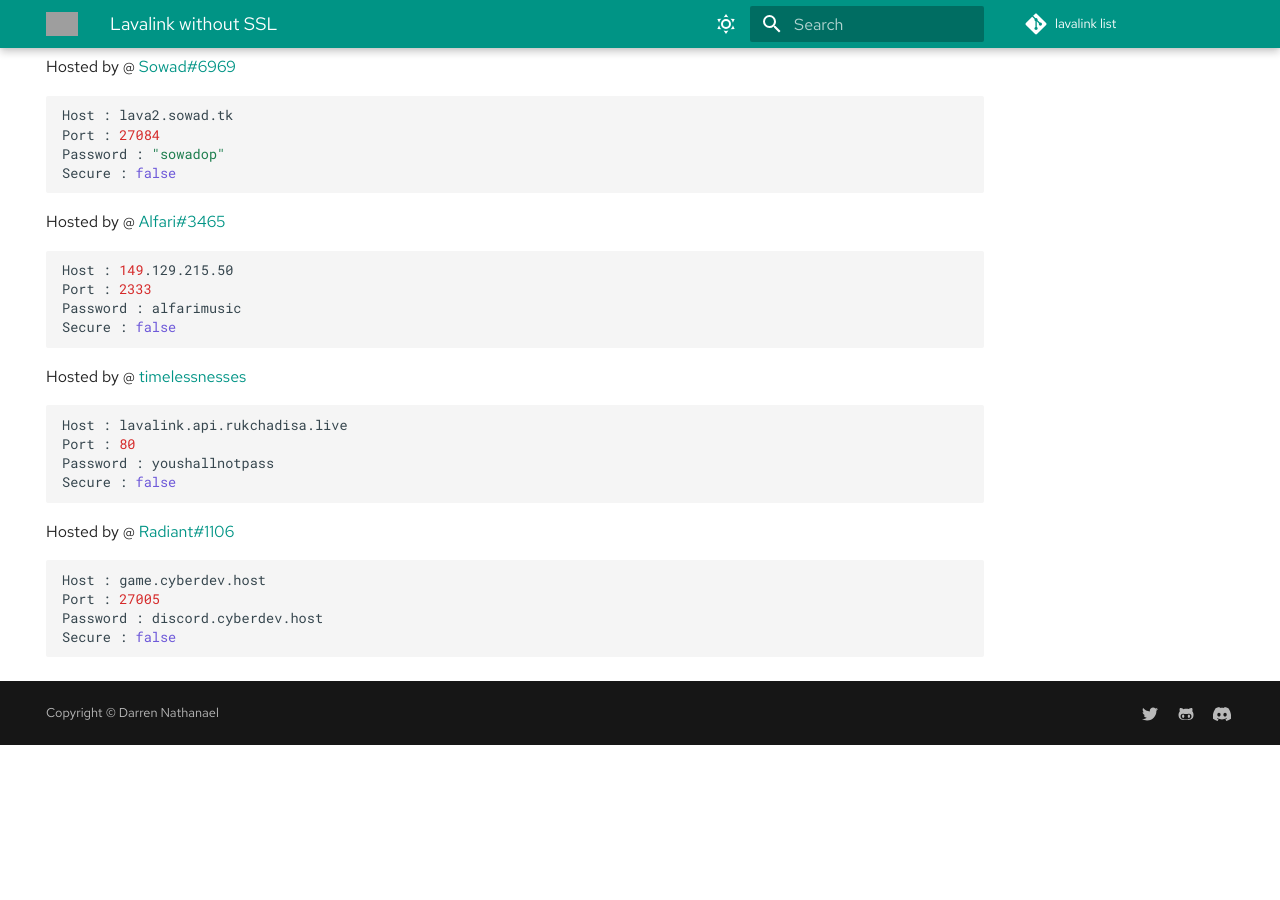
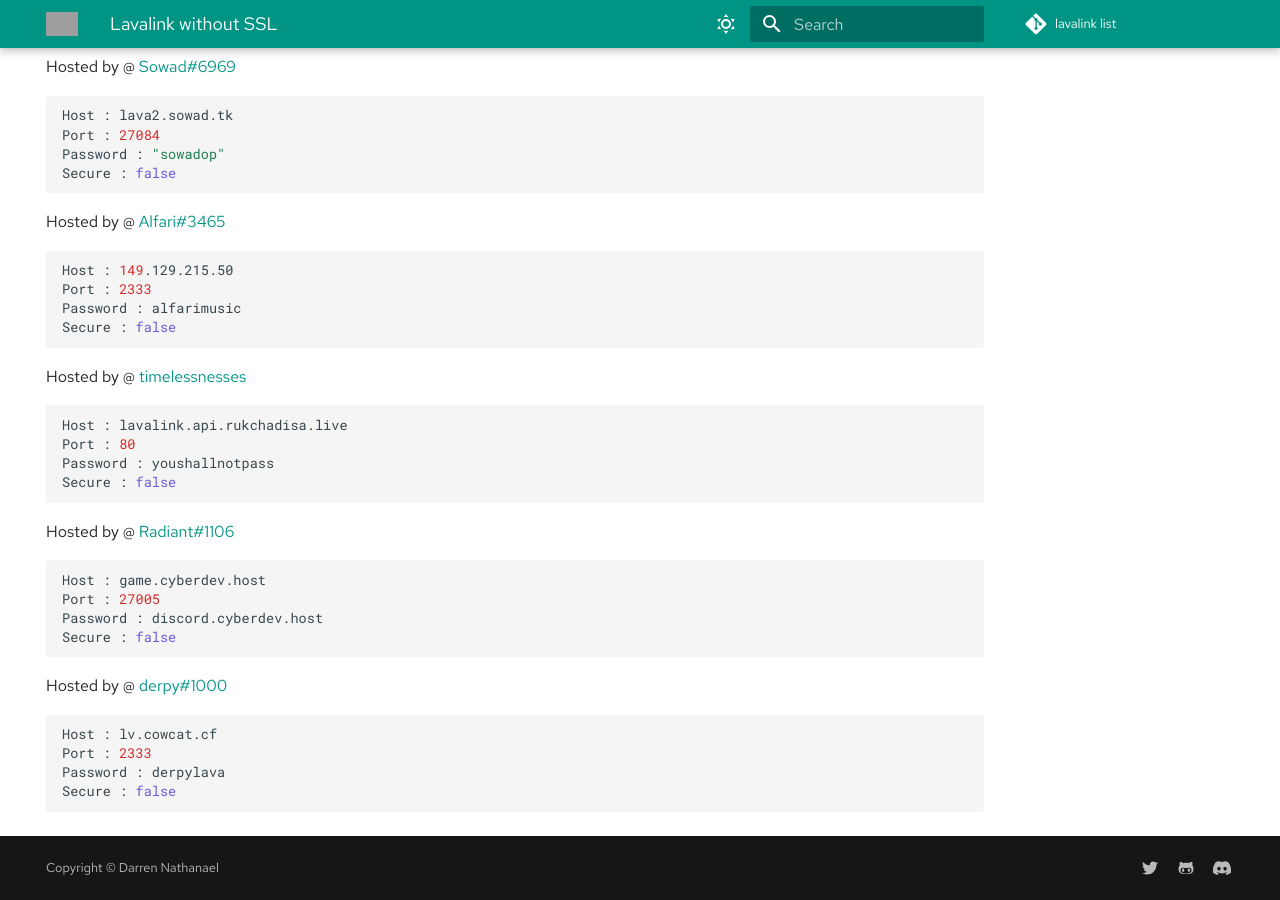
Before and after one commit to DarrenOfficial/lavalink-list, an MkDocs documentation site: the page built from docs/NoSSL/lavalink-without-ssl.md, in a window 1280 px wide and 900 px high, scrolled down 2494 px. Built offline with MkDocs 1.6.1 and Material for MkDocs 9.7.7, drawn with Linux system fonts in a browser that asks for light colours; comment, search, counter and statistics services are not loaded; before the commit the page ends 3239 px from its top, so only the background shows below that; grey boxes are pictures that could not be loaded.

Commit message:
Update lavalink-without-ssl.md (#213)
* Update lavalink-without-ssl.md

forgot to change the port but i changed
(add my lavalink)

* Update lavalink-without-ssl.md

````diff
--- a/docs/NoSSL/lavalink-without-ssl.md
+++ b/docs/NoSSL/lavalink-without-ssl.md
@@ -154,3 +154,11 @@ Port : 27005
 Password : discord.cyberdev.host
 Secure : false
 ```
+
+Hosted by @ [derpy#1000](https://discord.gg/YHS6nYEPB4)
+```bash
+Host : lv.cowcat.cf
+Port : 2333
+Password : derpylava
+Secure : false
+```
````
